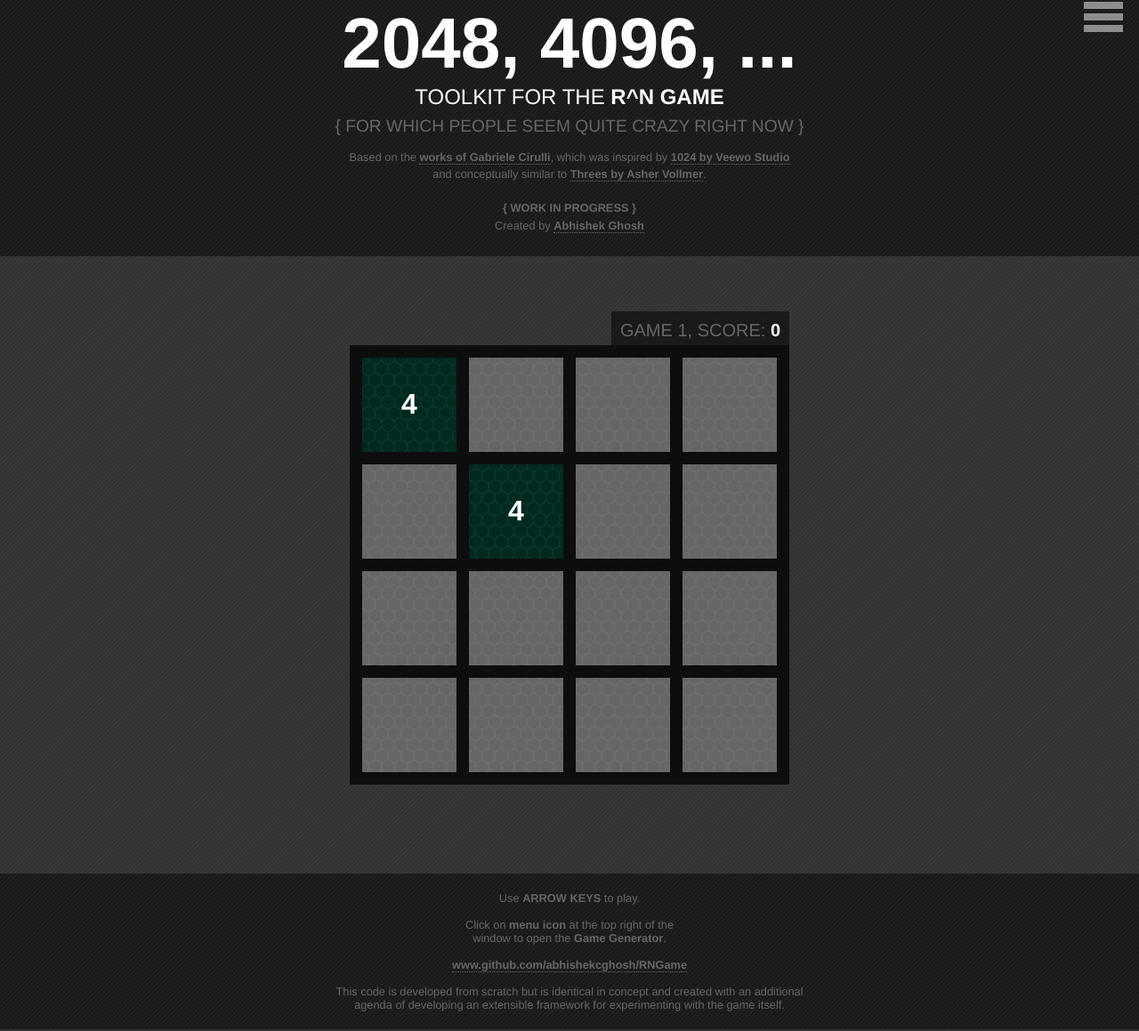
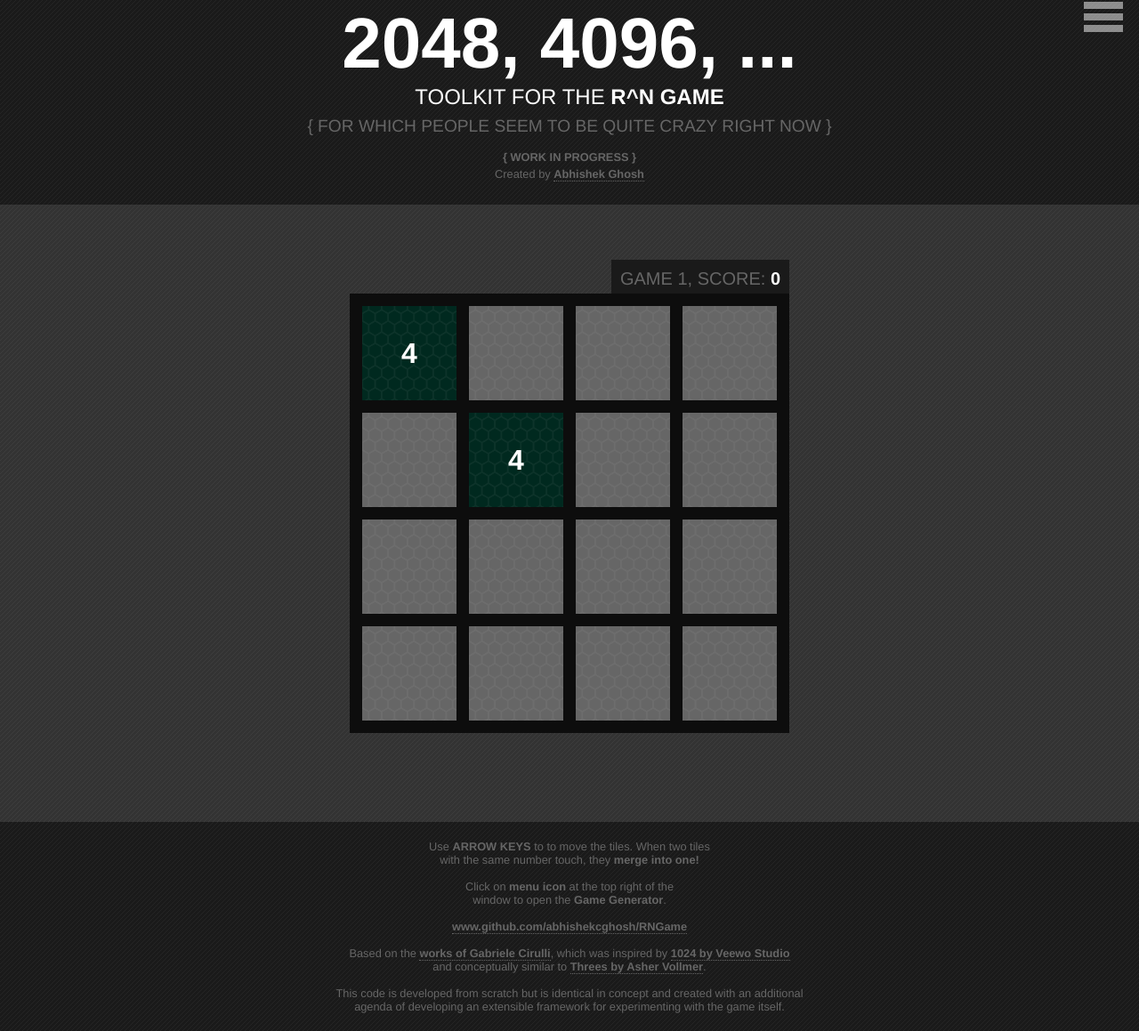
Before and after one commit to abhishekcghosh/RNGame, a plain HTML site: page index.html in a window 1280 px wide. Shown: the part 17-1176 px from the top of the page at 89% size. Drawn offline with Linux system fonts and the light colour scheme.

Commit message:
header/footer updt

```diff
--- a/index.html
+++ b/index.html
@@ -14,15 +14,9 @@
 		<div class="headerSub">
 			TOOLKIT FOR THE <strong>R^N GAME</strong>
 			<br/>
-			<div class="headerSub2">{ FOR WHICH PEOPLE SEEM QUITE CRAZY RIGHT NOW }</div>
+			<div class="headerSub2">{ FOR WHICH PEOPLE SEEM TO BE QUITE CRAZY RIGHT NOW }</div>
 		</div>
 		<div class="headerSub2">
-			Based on the <a href="http://gabrielecirulli.github.io/2048/">works of Gabriele Cirulli</a>,
-			which was inspired by <a target="_blank"  href="http://itunes.apple.com/us/app/1024!/id823499224">1024 by Veewo Studio</a>
-			<br/>
-			and conceptually similar to <a target="_blank"  href="http://asherv.com/threes/">Threes by Asher Vollmer</a>.
-			<br/>
-			<br/>
 			<strong>{ WORK IN PROGRESS }</strong>
 			<br>
 			Created by <a target="_blank"  href="http://abhishekcghosh.github.io/">Abhishek Ghosh</a>
@@ -32,13 +26,20 @@
 	<div class="gameArea" id="gameArea">
 	</div>
 	<div class="footer">
-			Use <strong>ARROW KEYS</strong> to play.
+			Use <strong>ARROW KEYS</strong> to to move the tiles. When two tiles <br/>
+			with the same number touch, they <strong>merge into one!</strong>
 			<br/><br/>
 			Click on <strong>menu icon</strong> at the top right of the<br/>
 			window to open the <strong>Game Generator</strong>.
 			<br/><br/>
 			<a target="_blank" href="http://github.com/abhishekcghosh/RNGame">www.github.com/abhishekcghosh/RNGame</a>
 			<br/><br/>
+			Based on the <a href="http://gabrielecirulli.github.io/2048/">works of Gabriele Cirulli</a>,
+			which was inspired by <a target="_blank"  href="http://itunes.apple.com/us/app/1024!/id823499224">1024 by Veewo Studio</a>
+			<br/>
+			and conceptually similar to <a target="_blank"  href="http://asherv.com/threes/">Threes by Asher Vollmer</a>.
+			<br/>
+			<br/>
 			This code is developed from scratch but is identical in concept and created with an additional<br/>
 			agenda of developing an extensible framework for experimenting with the game itself.
 
```
